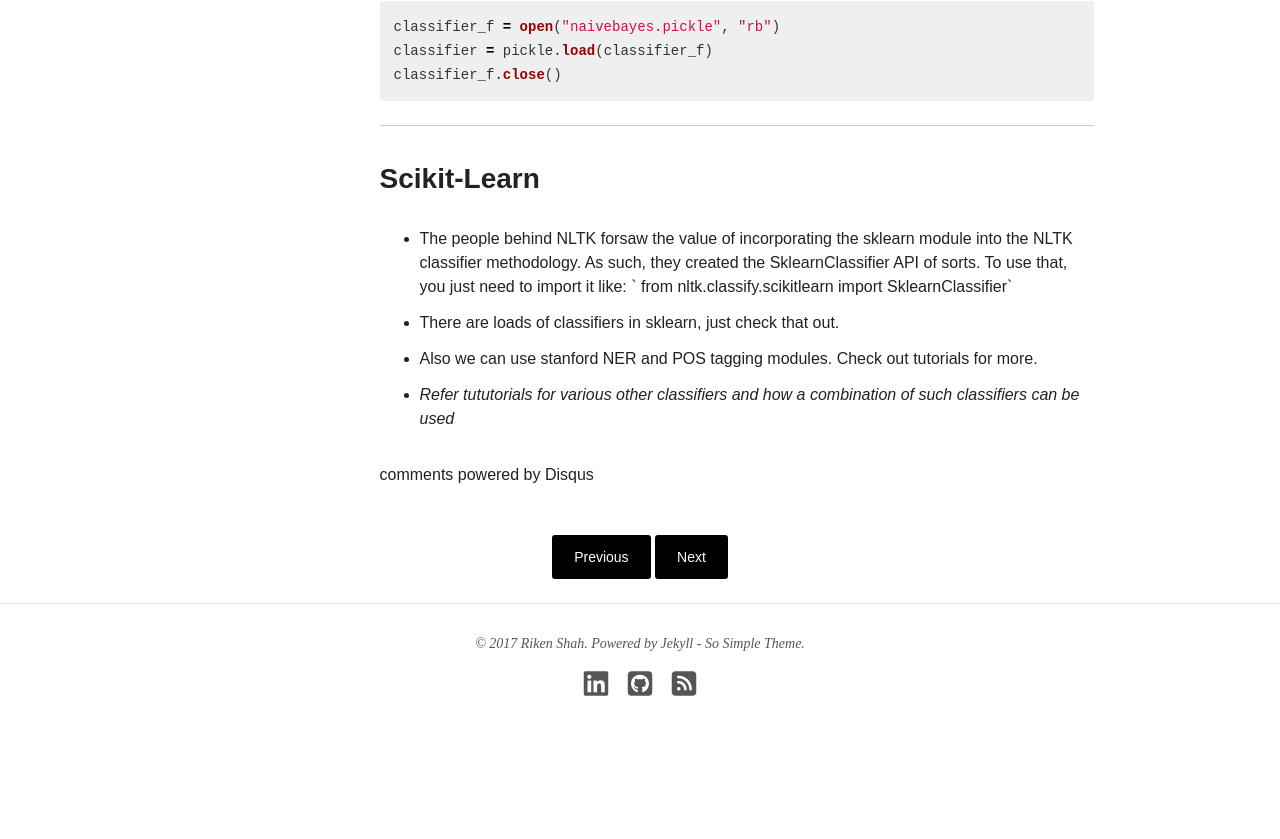
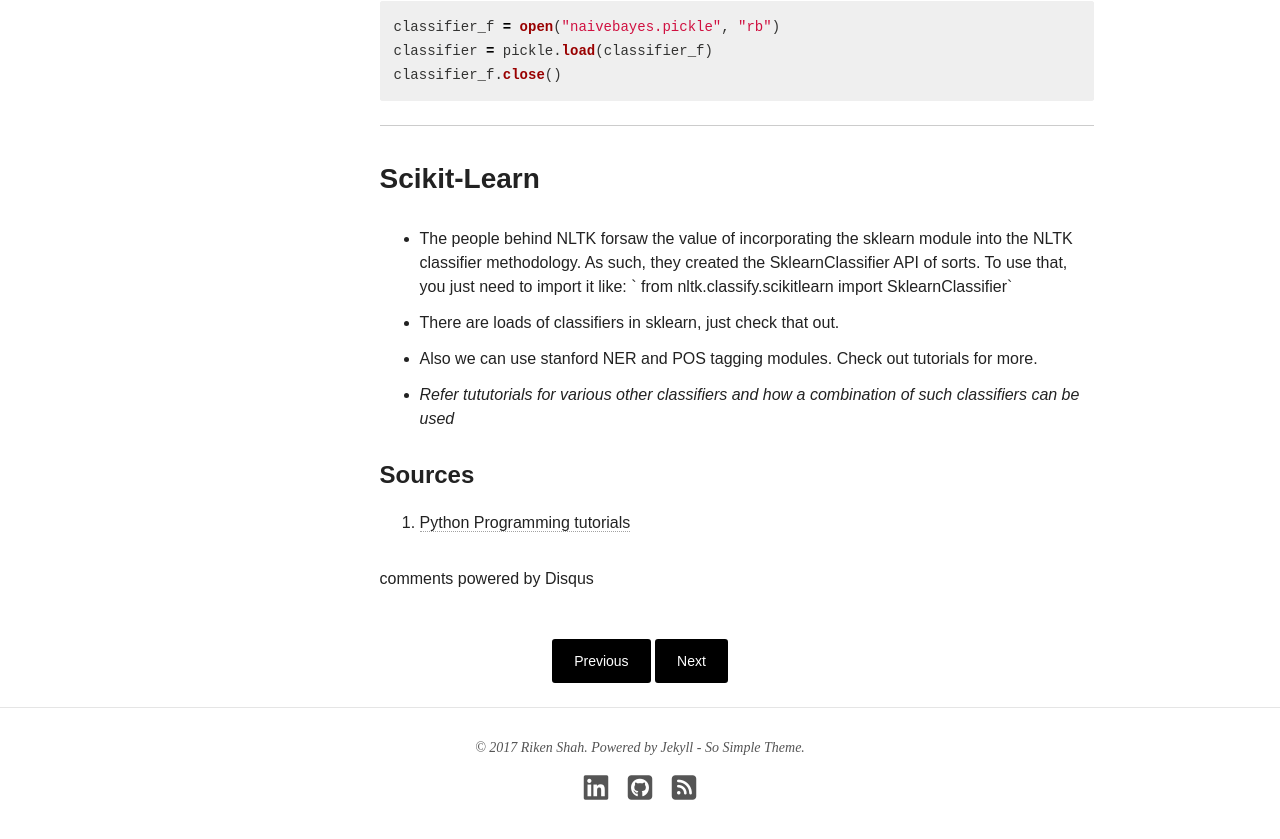
Before and after one commit to rikenshah/rikenshah.github.io, a Jekyll site: the page built from _posts/articles/2016-12-2-nltk-cheatsheet-part-2.md, in a window 1280 px wide and 900 px high, scrolled down 2300 px. Shown: the top 839 px of the window. Built offline with Jekyll 4.4.1, drawn with Linux system fonts in a browser that asks for light colours; nearby versions of some CDN libraries; comment, search, counter and statistics services are not loaded; before the commit the page ends 3096 px from its top, so only the background shows below that.

Commit message:
Update 2016-12-2-nltk-cheatsheet-part-2.md

```diff
--- a/_posts/articles/2016-12-2-nltk-cheatsheet-part-2.md
+++ b/_posts/articles/2016-12-2-nltk-cheatsheet-part-2.md
@@ -92,3 +92,7 @@
  - There are loads of classifiers in sklearn, just check that out.
 - Also we can use stanford NER and POS tagging modules. Check out tutorials for more.
 - *Refer tututorials for various other classifiers and how a combination of such classifiers can be used*
+
+#### Sources
+
+1. <a href="https://pythonprogramming.net/tokenizing-words-sentences-nltk-tutorial/" target="_blank">Python Programming tutorials</a>
```
